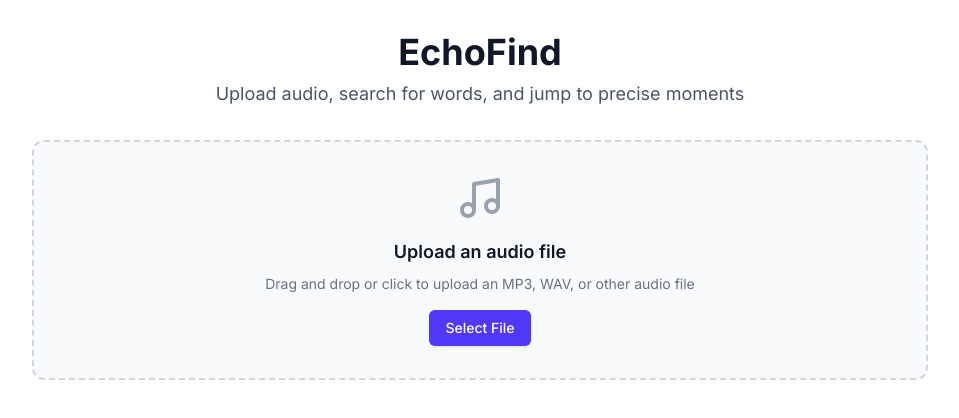
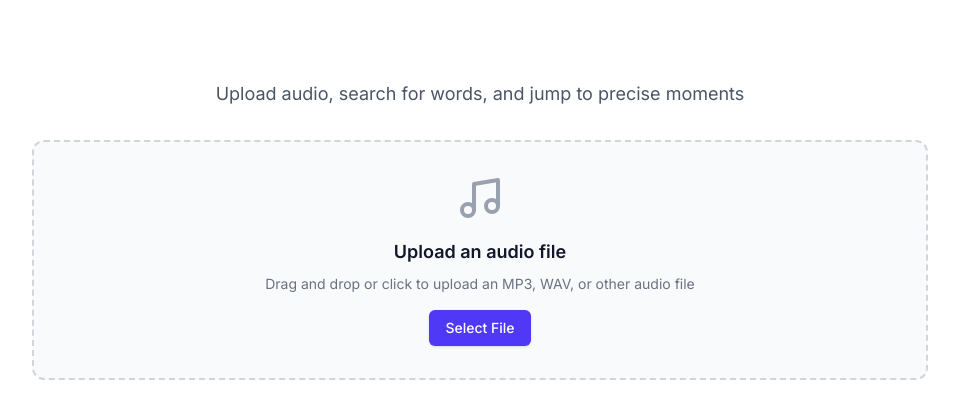
Before and after one commit to xeroxzen/Echo-Find, a Next.js app: page / in a window 1280 px wide. Shown: the top 418 px of the page, without its empty margins (160-1119 px from the left). Built offline with nearby package versions, Linux system fonts and the light colour scheme.

Commit message:
Updated header text color in Home component from gray to white for improved contrast and visibility.

```diff
--- a/src/app/page.tsx
+++ b/src/app/page.tsx
@@ -116,7 +116,7 @@ export default function Home() {
   return (
     <main className="flex min-h-screen flex-col items-center p-4 md:p-8">
       <header className="mb-8 text-center">
-        <h1 className="mb-2 text-3xl font-bold text-gray-900 md:text-4xl">
+        <h1 className="mb-2 text-3xl font-bold text-white md:text-4xl">
           EchoFind
         </h1>
         <p className="text-lg text-gray-600">
```
